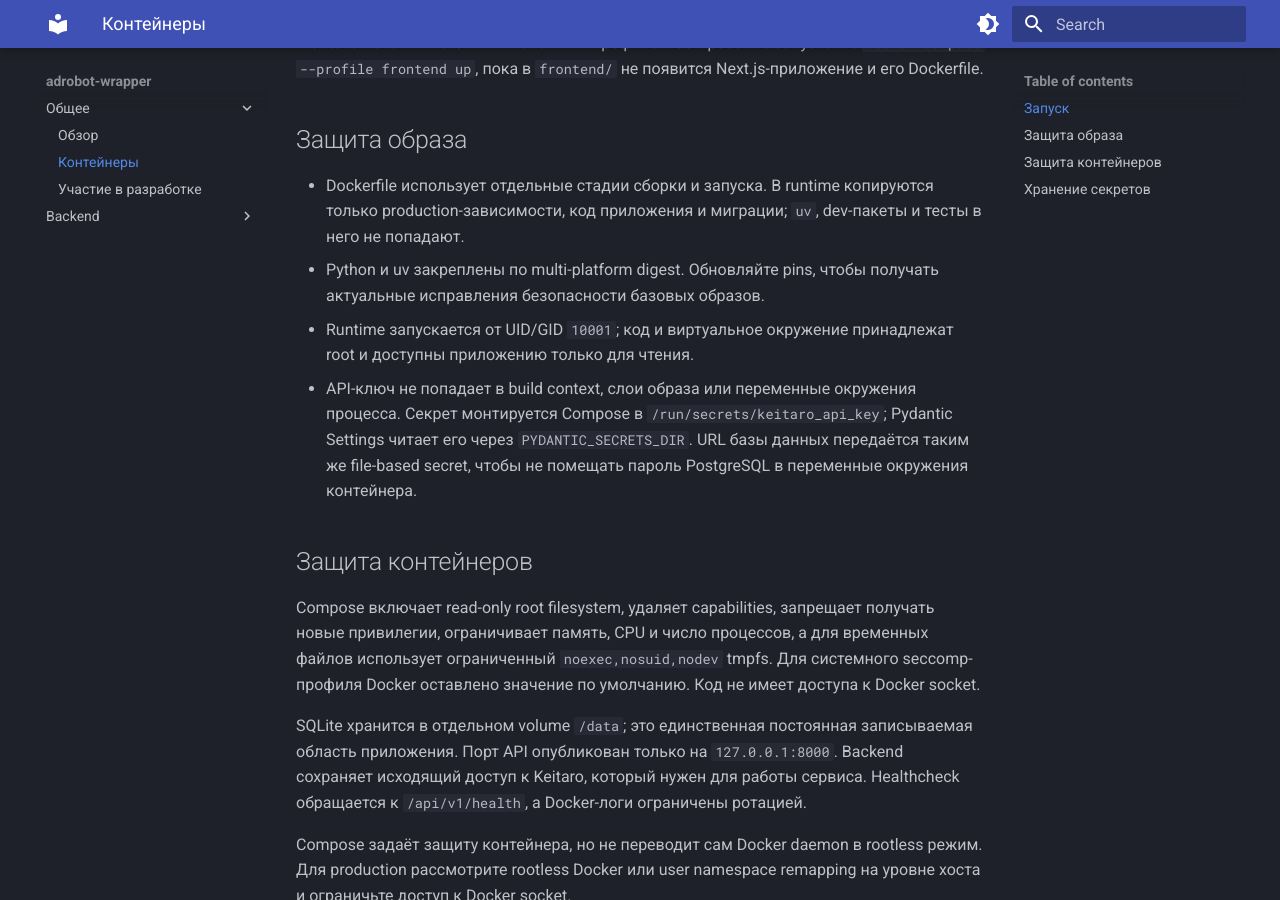
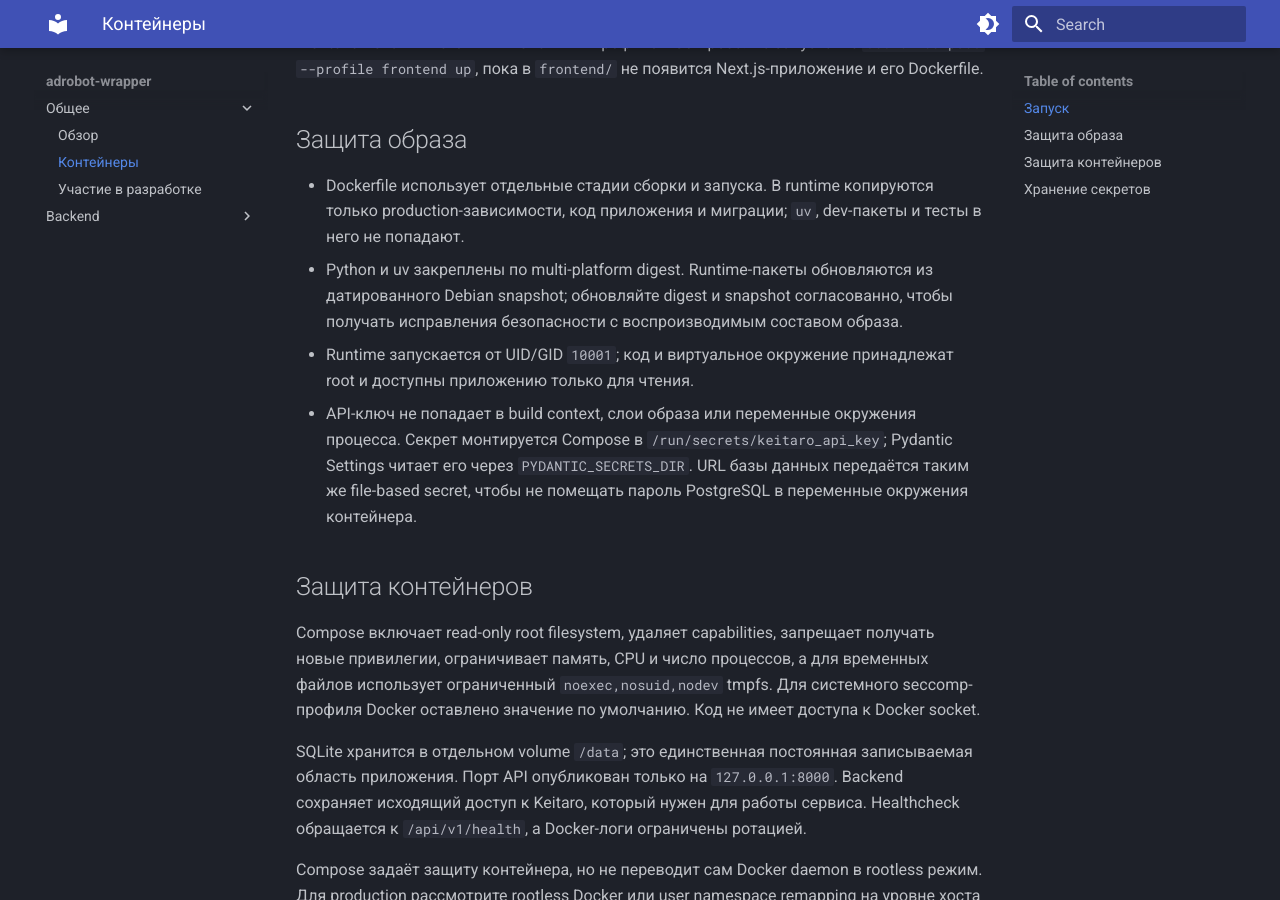
Before and after one commit to BraveTonni/adrobot-wrapper, an MkDocs documentation site: the page built from docs/containers.md, in a window 1280 px wide and 900 px high, scrolled down 976 px. Built offline with MkDocs 1.6.1 and Material for MkDocs 9.7.7, drawn with Linux system fonts in a browser that asks for light colours.

Commit message:
build(security): pin Debian package snapshot

```diff
--- a/docs/containers.md
+++ b/docs/containers.md
@@ -51,8 +51,9 @@ Next.js-приложение и его Dockerfile.
 - Dockerfile использует отдельные стадии сборки и запуска. В runtime копируются
   только production-зависимости, код приложения и миграции; `uv`, dev-пакеты и
   тесты в него не попадают.
-- Python и uv закреплены по multi-platform digest. Обновляйте pins, чтобы
-  получать актуальные исправления безопасности базовых образов.
+- Python и uv закреплены по multi-platform digest. Runtime-пакеты обновляются
+  из датированного Debian snapshot; обновляйте digest и snapshot согласованно,
+  чтобы получать исправления безопасности с воспроизводимым составом образа.
 - Runtime запускается от UID/GID `10001`; код и виртуальное окружение принадлежат
   root и доступны приложению только для чтения.
 - API-ключ не попадает в build context, слои образа или переменные окружения
```
Also changed, not shown: 1 other file.
